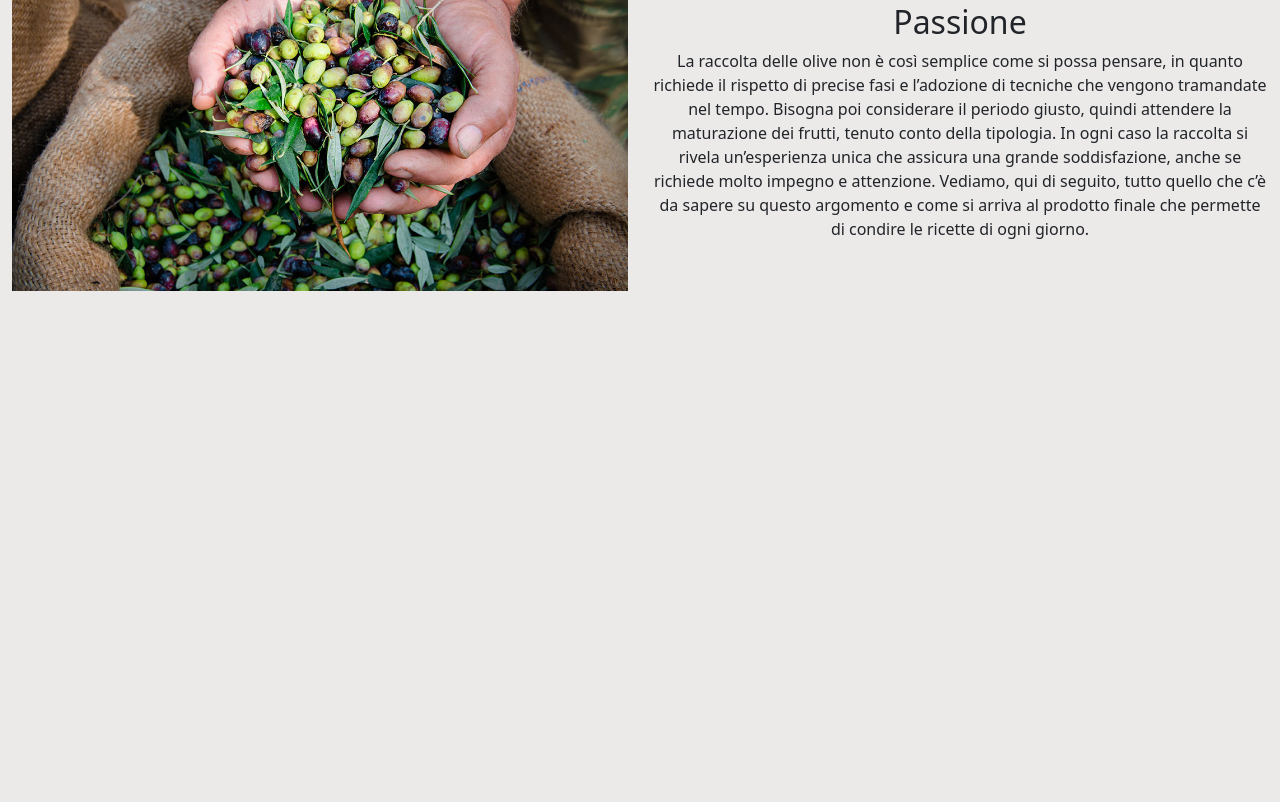
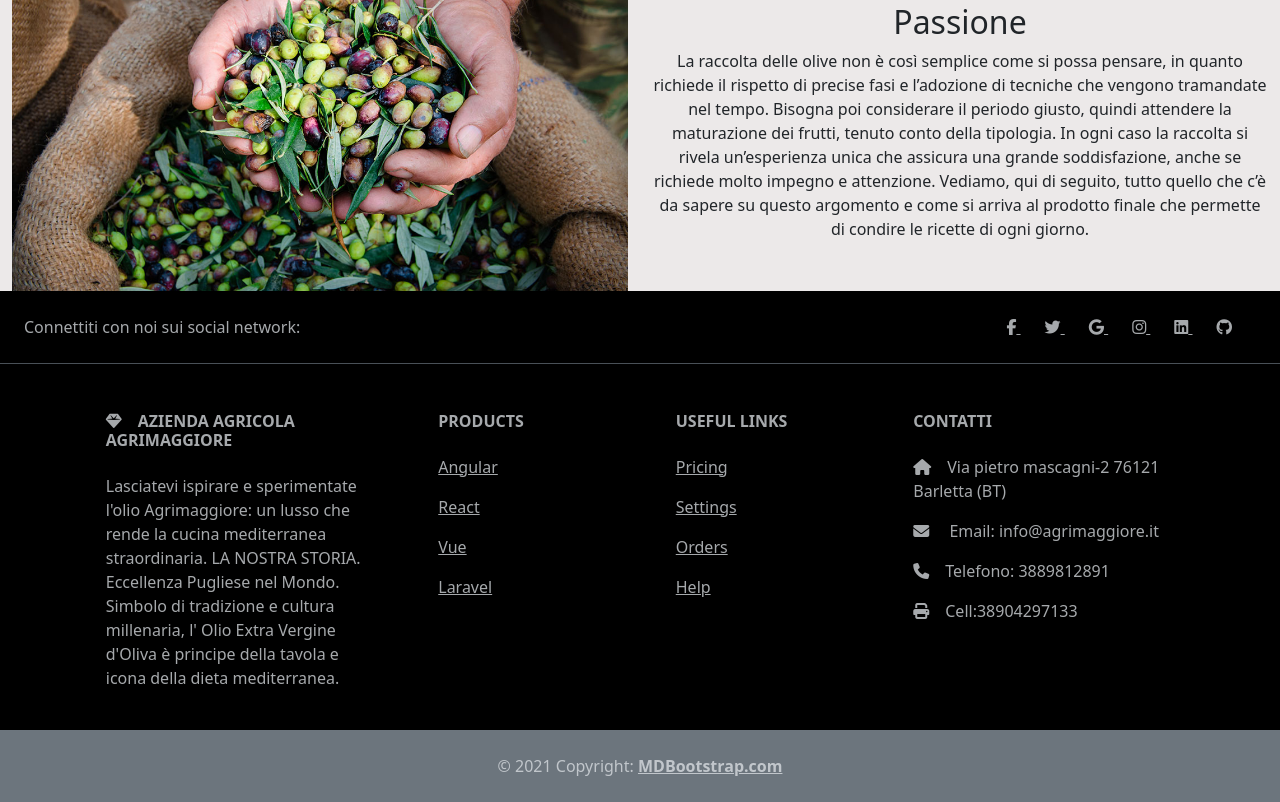
Before and after one commit to Hackademy-PT-49/progetto-Orazio1, a plain HTML site: page index.html in a window 1280 px wide. Shown: the part 1650-2452 px from the top of the page. Before the commit the page ends 1941 px from the top, so only its background shows below. Drawn offline with nearby package versions, Linux system fonts and the light colour scheme.

Commit message:
progetto modificato

```diff
--- a/index.html
+++ b/index.html
@@ -168,6 +168,128 @@
         <!-- fine section-4 -->
 
 
+        <!-- Footer -->
+        <footer class="text-center text-lg-start bg-black text-muted" data-bs-theme="dark">
+            <!-- Section: Social media -->
+            <section class="d-flex justify-content-center justify-content-lg-between p-4 border-bottom">
+                <!-- Left -->
+                <div class="me-5 d-none d-lg-block">
+                    <span>Connettiti con noi sui social network:</span>
+                </div>
+                <!-- Left -->
+
+                <!-- Right -->
+                <div>
+                    <a href="" class="me-4 text-reset">
+                        <i class="fab fa-facebook-f"></i>
+                    </a>
+                    <a href="" class="me-4 text-reset">
+                        <i class="fab fa-twitter"></i>
+                    </a>
+                    <a href="" class="me-4 text-reset">
+                        <i class="fab fa-google"></i>
+                    </a>
+                    <a href="" class="me-4 text-reset">
+                        <i class="fab fa-instagram"></i>
+                    </a>
+                    <a href="" class="me-4 text-reset">
+                        <i class="fab fa-linkedin"></i>
+                    </a>
+                    <a href="" class="me-4 text-reset">
+                        <i class="fab fa-github"></i>
+                    </a>
+                </div>
+                <!-- Right -->
+            </section>
+            <!-- Section: Social media -->
+
+            <!-- Section: Links  -->
+            <section class="">
+                <div class="container text-center text-md-start mt-5">
+                    <!-- Grid row -->
+                    <div class="row mt-3">
+                        <!-- Grid column -->
+                        <div class="col-md-3 col-lg-4 col-xl-3 mx-auto mb-4">
+                            <!-- Content -->
+                            <h6 class="text-uppercase fw-bold mb-4">
+                                <i class="fas fa-gem me-3"></i>Azienda agricola Agrimaggiore
+                            </h6>
+                            <p>
+                                Lasciatevi ispirare e sperimentate l'olio Agrimaggiore: un lusso che rende la cucina mediterranea straordinaria. LA NOSTRA STORIA. Eccellenza Pugliese nel Mondo. Simbolo di tradizione e cultura millenaria, l' Olio Extra Vergine d'Oliva è principe della tavola e icona della dieta mediterranea.
+                            </p>
+                        </div>
+                        <!-- Grid column -->
+
+                        <!-- Grid column -->
+                        <div class="col-md-2 col-lg-2 col-xl-2 mx-auto mb-4">
+                            <!-- Links -->
+                            <h6 class="text-uppercase fw-bold mb-4">
+                                Products
+                            </h6>
+                            <p>
+                                <a href="#!" class="text-reset">Angular</a>
+                            </p>
+                            <p>
+                                <a href="#!" class="text-reset">React</a>
+                            </p>
+                            <p>
+                                <a href="#!" class="text-reset">Vue</a>
+                            </p>
+                            <p>
+                                <a href="#!" class="text-reset">Laravel</a>
+                            </p>
+                        </div>
+                        <!-- Grid column -->
+
+                        <!-- Grid column -->
+                        <div class="col-md-3 col-lg-2 col-xl-2 mx-auto mb-4">
+                            <!-- Links -->
+                            <h6 class="text-uppercase fw-bold mb-4">
+                                Useful links
+                            </h6>
+                            <p>
+                                <a href="#!" class="text-reset">Pricing</a>
+                            </p>
+                            <p>
+                                <a href="#!" class="text-reset">Settings</a>
+                            </p>
+                            <p>
+                                <a href="#!" class="text-reset">Orders</a>
+                            </p>
+                            <p>
+                                <a href="#!" class="text-reset">Help</a>
+                            </p>
+                        </div>
+                        <!-- Grid column -->
+
+                        <!-- Grid column -->
+                        <div class="col-md-4 col-lg-3 col-xl-3 mx-auto mb-md-0 mb-4">
+                            <!-- Links -->
+                            <h6 class="text-uppercase fw-bold mb-4">Contatti</h6>
+                            <p><i class="fas fa-home me-3"></i>Via pietro mascagni-2 76121 Barletta (BT)</p>
+                            <p>
+                                <i class="fas fa-envelope me-3"></i>
+                                Email: info@agrimaggiore.it
+                            </p>
+                            <p><i class="fas fa-phone me-3"></i>Telefono: 3889812891</p>
+                            <p><i class="fas fa-print me-3"></i>Cell:38904297133</p>
+                        </div>
+                        <!-- Grid column -->
+                    </div>
+                    <!-- Grid row -->
+                </div>
+            </section>
+            <!-- Section: Links  -->
+
+            <!-- Copyright -->
+            <div class="text-center p-4 bg-secondary">
+                © 2021 Copyright:
+                <a class="text-reset fw-bold" href="https://mdbootstrap.com/">MDBootstrap.com</a>
+            </div>
+            <!-- Copyright -->
+        </footer>
+        <!-- Footer -->
+
 
 
 
```
Lines whose indentation alone changed are shown as unchanged.
